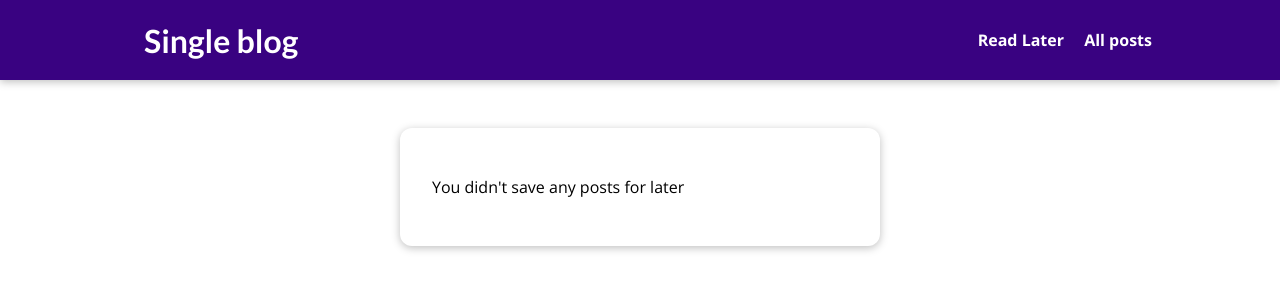
After one commit to mostwelcome/blog-post, a Django app: page /read-later in a window 1280 px wide. The commit adds this page. Shown: the top 300 px of the page. Run offline with Django 3.2, Linux system fonts and the light colour scheme.

Commit message:
added sessions for read later of posts

```diff
--- /dev/null
+++ b/blog_post/blog/static/blog/read-later.css
@@ -0,0 +1,26 @@
+#main-navigation {
+  background-color: #390281;
+  box-shadow: 0 2px 8px rgba(0, 0, 0, 0.25);
+}
+
+
+#stored-post{
+margin : 8rem auto 3rem auto;
+padding : 2rem;
+border-radius : 12px;
+box-shadow : 0 2px 8px rgba(0,0,0,0.25);
+width: 90%;
+max-width: 30rem;
+}
+
+#stored-post li{
+border:1px solid;
+
+margin: 1rem 0;
+}
+
+#stored-post a{
+display:block;
+width:100%;
+padding: 1rem;
+}
--- /dev/null
+++ b/blog_post/blog/templates/blog/stored-posts.html
@@ -0,0 +1,23 @@
+{% extends "base.html" %}
+{% load static %}
+{% block title %}
+ My Stored Post
+{% endblock %}
+
+{% block css_files %}
+      <link rel="stylesheet" href="{% static 'blog/read-later.css' %}" />
+{% endblock %}
+
+
+{% block content %}
+    <section id="stored-post">
+        {% if not has_post %}
+            <p>You didn't save any posts for later</p>
+        {% endif %}
+        <ul>
+            {% for post in posts %}
+                <li><a href="{% url 'single-post' post.slug %}">{{ post.title }}</a></li>
+            {% endfor %}
+        </ul>
+    </section>
+{% endblock %}
--- a/blog_post/blog/urls.py
+++ b/blog_post/blog/urls.py
@@ -5,5 +5,6 @@ from . import views
 urlpatterns = [
     path("", views.StartingPage.as_view(), name='starting-page'),
     path("posts", views.PostsList.as_view(), name='post-page'),
-    path("posts/<slug>", views.PostDetails.as_view(), name='single-post')
+    path("posts/<slug>", views.PostDetails.as_view(), name='single-post'),
+    path("read-later", views.ReadLaterView.as_view(), name='read-later')
 ]
--- a/blog_post/blog/views.py
+++ b/blog_post/blog/views.py
@@ -24,13 +24,24 @@ class PostsList(ListView):
 
 
 class PostDetails(View):
+
+    def is_stored_post(self, request, post_id):
+        stored_post = request.session.get('stored_posts')
+        if stored_post is not None:
+            is_saved_for_later = post_id in stored_post
+        else:
+            is_saved_for_later = False
+        return is_saved_for_later
+
     def get(self, request, slug):
         post = Post.objects.get(slug=slug)
+
         context = {
             'post': post,
             'post_tags': post.tag.all(),
             'comment_form': CommentForm(),
-            'comments': post.comments.all().order_by('-id')
+            'comments': post.comments.all().order_by('-id'),
+            'saved_for_later': self.is_stored_post(request, post.id)
         }
         return render(request, 'blog/post-details.html', context)
 
@@ -48,6 +59,40 @@ class PostDetails(View):
             'post': post,
             'post_tags': post.tag.all(),
             'comment_form': comment_form,
-            'comments': post.comments.all().order_by('-id')
+            'comments': post.comments.all().order_by('-id'),
+            'saved_for_later': self.is_stored_post(request, post.id)
         }
         return render(request, 'blog/post-details.html', context)
+
+
+class ReadLaterView(View):
+
+    def get(self, request):
+        stored_post = request.session.get('stored_posts')
+
+        context = {}
+        if stored_post is None or len(stored_post) == 0:
+            print('here')
+            context['posts'] = []
+            context['has_post'] = False
+
+        else:
+            posts = Post.objects.filter(id__in=stored_post)
+            context['posts'] = posts
+            context['has_post'] = True
+
+        return render(request, 'blog/stored-posts.html', context)
+
+    def post(self, request):
+        stored_post = request.session.get('stored_posts')
+        if stored_post is None:
+            stored_post = []
+
+        post_id = int(request.POST['post_id'])
+        if post_id not in stored_post:
+            stored_post.append(post_id)
+        else:
+            stored_post.remove(post_id)
+        request.session['stored_posts'] = stored_post
+
+        return HttpResponseRedirect('/')
--- a/blog_post/static/app.css
+++ b/blog_post/static/app.css
@@ -35,6 +35,7 @@ h3 {
   text-decoration: none;
   color: white;
   font-weight: bold;
+  margin-left: 1rem;
 }
 
 #main-navigation a:hover,
--- a/blog_post/templates/base.html
+++ b/blog_post/templates/base.html
@@ -9,8 +9,9 @@
 </head>
 <body>
      <header id="main-navigation">
-        <h1><a href="{% url 'starting-page' %}">Single blog</a> </h1>
+         <h1><a href="{% url 'starting-page' %}">Single blog</a> </h1>
         <nav>
+            <a href="{% url 'read-later' %}">Read Later</a>
             <a href="{% url 'post-page' %}">All posts</a>
         </nav>
     </header>
```
Also changed, not shown: blog_post/blog/static/blog/post-detail.css (+20 -0 lines), blog_post/blog/templates/blog/post-details.html (+11 -0 lines).
